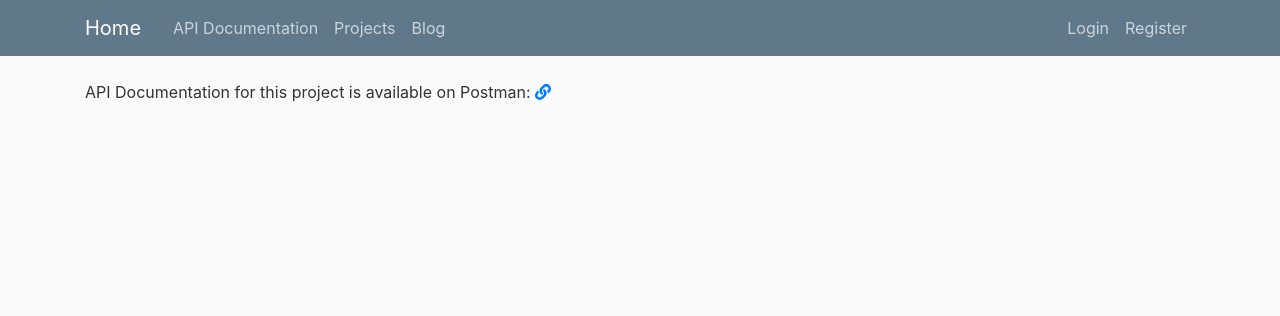
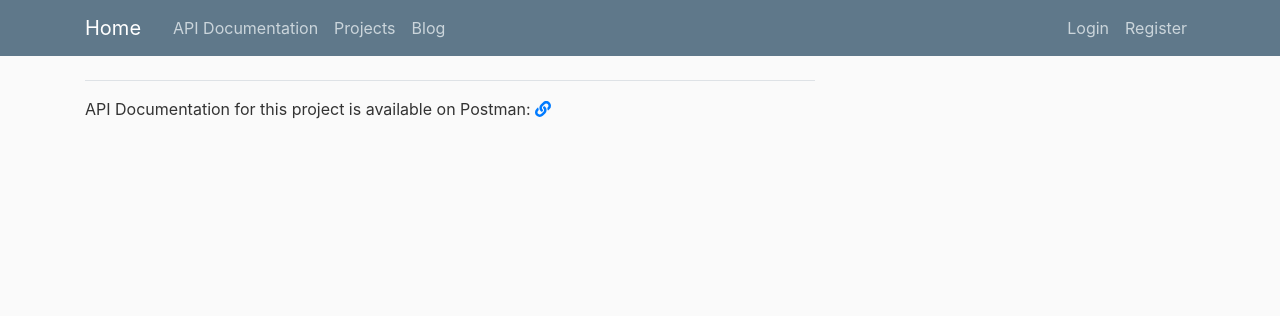
Before and after one commit to satrancci/flask-api-ml-model-and-sudoku-solver, a Flask app: page /api_documentation in a window 1280 px wide. Shown: the top 316 px of the page. Run offline with Flask 2, Linux system fonts and the light colour scheme; some libraries are stand-ins or nearby versions.

Commit message:
add heading margin

```diff
--- a/flasksite/templates/api_documentation.html
+++ b/flasksite/templates/api_documentation.html
@@ -1,4 +1,6 @@
 {% extends "layout.html" %}
 {% block content %}
-    <p> API Documentation for this project is available on Postman: <a href="{{ link }}"><i class="fa fa-link"></i></a>
+<div class="border-top pt-3">
+    <p> API Documentation for this project is available on Postman: <a href="{{ link }}"><i class="fa fa-link"></i></a></p>
+</div>
 {% endblock content %}
```
